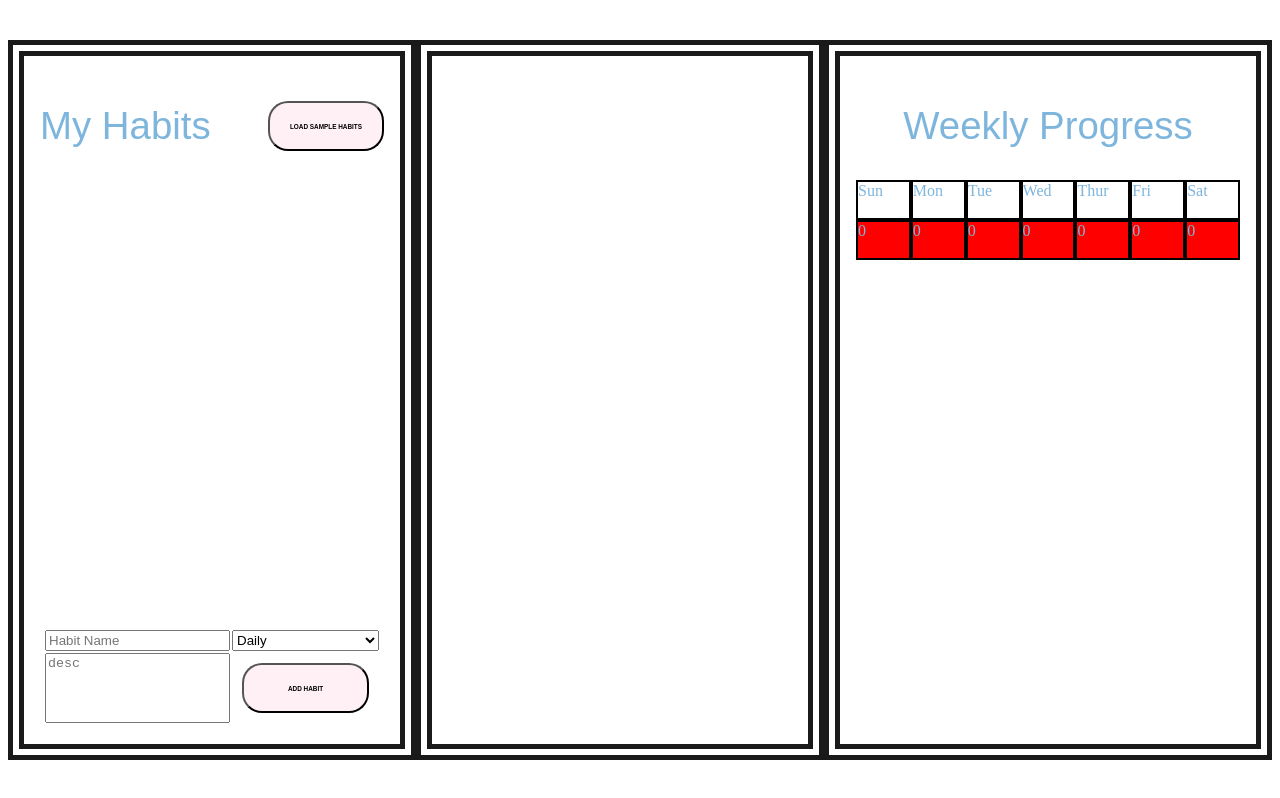
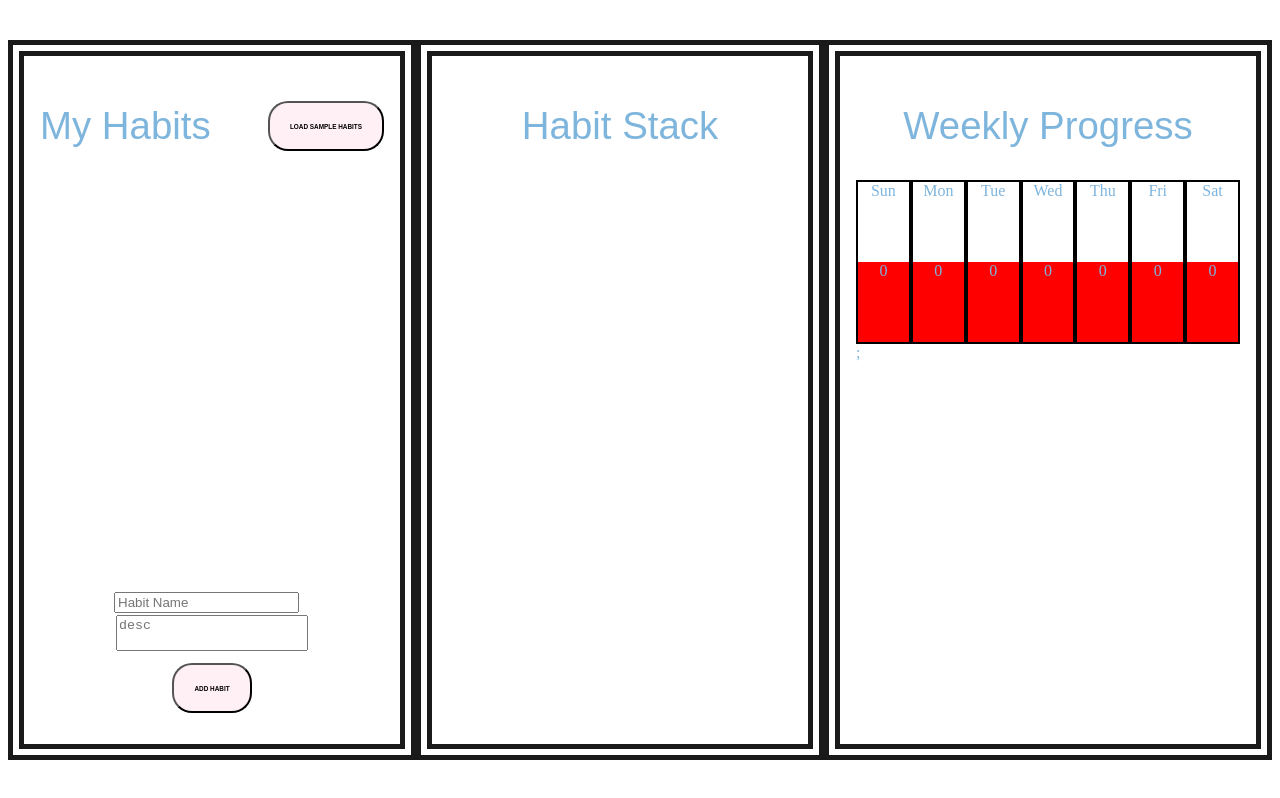
Before and after one commit to MatCre/Habit-Tracker, a React (Create React App) app in the folder habit-tracker/: page / in a window 1280 px wide. Built offline with nearby package versions, Linux system fonts and the light colour scheme.

Commit message:
Basic functionality done. You can add a habit, complete a habit, your week progress is incremented and the color updated

```diff
--- a/habit-tracker/src/Sass/Components/_addHabitForm.scss
+++ b/habit-tracker/src/Sass/Components/_addHabitForm.scss
@@ -1,11 +1,16 @@
 .habit-form-edit {
-    display: grid;
-    grid-template-columns: 1fr 1fr;
-    gap: 2px;
+    display: flex;
+    flex-direction: column;
+    align-items: center;
     padding: 5px;
     min-height: 10vh;
+    input {
+        align-self: flex-start;
+    }
     textarea {
         resize: none;
+        margin: 2px;
+        width: 15vw;
     }
     button {
         margin: 10px;
--- a/habit-tracker/src/Sass/Components/_weeklyTracker.scss
+++ b/habit-tracker/src/Sass/Components/_weeklyTracker.scss
@@ -1,9 +1,21 @@
 .week-prog-wrap {
     display: grid;
+    align-content: space-between;
     grid-template-columns: repeat(7, 1fr);
-    grid-template-rows: 1fr 1fr;
+    grid-template-rows: 1fr 1f;
     width: 30vw;
     height: 10vh;
+}
+
+.day-wrap {
+    display: flex;
+    flex-direction: column;
+    min-height: 10vhpx;
+    span {
+        display: block;
+        text-align: center;
+        height: 10vh;
+    }
 }
 
 .week-prog-wrap > * {
--- a/habit-tracker/src/Sass/app.scss
+++ b/habit-tracker/src/Sass/app.scss
@@ -24,7 +24,7 @@
 }
 
 .habit-list {
-    overflow: scroll;
+    overflow: auto;
     max-height: 50vh;
 }
 
--- a/habit-tracker/src/components/AddHabitForm.js
+++ b/habit-tracker/src/components/AddHabitForm.js
@@ -3,21 +3,28 @@ import PropTypes from 'prop-types';
 import '../Sass/Components/_addHabitForm.scss';
 
 class AddHabitForm extends React.Component {
+    nameRef = React.createRef();
+    descRef = React.createRef();
+    addedRef = React.createRef();
 
-    // createHabit = (event) => {
-    //     event.preventDefault();
-    //     console.log(event);
-    // }
+    createHabit = (event) => {
+        event.preventDefault();
+        console.log(event);
+        const habit = {
+            habitName: this.nameRef.current.value,
+            habitDesc: this.descRef.current.value,
+            added: false
+        }
+        this.props.addHabit(habit)
+        //refresh the form
+        event.currentTarget.reset();
+    }
 
     render() {
         return(
-            <form className="habit-form-edit" >
-                <input name="name" type="text" placeholder="Habit Name" />
-                <select name="frequency" placeholder="Daily">
-                    <option value="daily">Daily</option>
-                    <option value="wekkly">Weekly</option>
-                </select>
-                <textarea name="desc" placeholder="desc" />
+            <form className="habit-form-edit" onSubmit={this.createHabit} >
+                <input name="name" ref={this.nameRef} type="text" placeholder="Habit Name"  autoComplete='off'/>
+                <textarea name="desc" ref={this.descRef} placeholder="desc" />
                 <button type="submit">Add Habit</button>
             </form>
         )
--- a/habit-tracker/src/components/App.js
+++ b/habit-tracker/src/components/App.js
@@ -12,8 +12,15 @@ class App extends React.Component {
     state = {
         habits: {},
         habitStack: {},
-        weeklyTrack: [0,0,0,0,0,0,0]
+        weeklyTrack: {Sun: 0,
+            Mon: 0,
+            Tue: 0,
+            Wed: 0,
+            Thu: 0,
+            Fri: 0,
+            Sat: 0
     }
+}
 
     componentDidMount() {
         const localStorageRef1 = localStorage.getItem('habitStack');
@@ -30,6 +37,21 @@ class App extends React.Component {
 
         localStorage.setItem('habitStack', JSON.stringify(this.state.habitStack));
         localStorage.setItem('weeklyTrack', JSON.stringify(this.state.weeklyTrack));
+    }
+
+    addHabit = (habit) => {
+        //1. Take a copy of the exhisting state
+        const habits = {...this.state.habits};
+        //2. Add our new habit to that variable
+        habits[`habit${Date.now()}`] = habit;
+        //3. set the new fishes object to state
+        this.setState({habits,})
+    }
+
+    removeHabit = (key) => {
+        const habits = {...this.state.habits};
+        delete habits[key];
+        this.setState({habits})
     }
 
     addToHabitStack = (key) => {
@@ -54,16 +76,36 @@ class App extends React.Component {
         //Copy the state of weeklyTrack
         const weeklyTrack = {...this.state.weeklyTrack}
         //Get the value of the array value i want to incremenet
-        let valueToIncrement = weeklyTrack[today];
+        let day;
+        switch (today) {
+            case 0:
+              day = "Sun";
+              break;
+            case 1:
+              day = "Mon";
+              break;
+            case 2:
+               day = "Tue";
+              break;
+            case 3:
+              day = "Wed";
+              break;
+            case 4:
+              day = "Thu";
+              break;
+            case 5:
+              day = "Fri";
+              break;
+            case 6:
+              day = "Sat";
+          }
+        let valueToIncrement = weeklyTrack[day];
         //Increment that value
         valueToIncrement ++
         //Set todays value to that incremented value
-        weeklyTrack[today] = valueToIncrement;
+        weeklyTrack[day] = valueToIncrement;
         //Set the state of weekly track to the new values.
         this.setState({ weeklyTrack })
-
-
-
     }
 
     completeHabitInHabitStack = (key) => {
@@ -93,12 +135,14 @@ class App extends React.Component {
                         key={key}
                         details={this.state.habits[key]}
                         addToHabitStack={this.addToHabitStack}
+                        removeHabit={this.removeHabit}
                         index={key}
                         />)}
                     </ul>
-                    <AddHabitForm />
+                    <AddHabitForm addHabit={this.addHabit}/>
                 </div>
                 <div className="stack-wrap">
+                        <h2>Habit Stack</h2>
                     {Object.keys(this.state.habitStack).map(key =>
                         <HabitCard
                         key={key}
--- a/habit-tracker/src/components/HabitCard.js
+++ b/habit-tracker/src/components/HabitCard.js
@@ -40,6 +40,7 @@ class HabitCard extends React.Component {
                             }
                     ref={this.buttonTextRef}
                             ></button>
+                            <button className="delete-habit" onClick={() => this.props.removeHabit(this.props.index)}>Remove</button>
 
                 </div>
             </div>
--- a/habit-tracker/src/components/WeeklyTracker.js
+++ b/habit-tracker/src/components/WeeklyTracker.js
@@ -4,28 +4,36 @@ import '../Sass/Components/_weeklyTracker.scss';
 class WeeklyTracker extends React.Component {
 
 
+
+
+    createDayDiv = (key, value) => {
+        if(value === 0) {
+        return <div className="day-wrap" key={key} >
+                    <div className={key}><span>{key}</span></div>
+                    <div className="day-track" ><span>{value}</span></div>
+               </div>
+        } else if (value > 0 && value <= 4) {
+            return <div className="day-wrap" key={key} >
+            <div className={key}><span>{key}</span></div>
+            <div className="day-track-some" ><span>{value}</span></div>
+       </div>
+        } else {
+            return <div className="day-wrap" key={key} >
+                    <div className={key}><span>{key}</span></div>
+                    <div className="day-track-all" ><span>{value}</span></div>
+               </div>
+        }
+    }
+
     render() {
 
-        const weeklyTrack = {...this.props.weeklyTrack}
-
         return (
-            <div className="tracker-wrap">
+            <div className="tracker-wrap" >
                 <h2>Weekly Progress</h2>
                 <div className="week-prog-wrap">
-                        <div className="sunday">Sun</div>
-                        <div className="monday">Mon</div>
-                        <div className="tuesday">Tue</div>
-                        <div className="wednesday">Wed</div>
-                        <div className="thursday">Thur</div>
-                        <div className="friday">Fri</div>
-                        <div className="saturday">Sat</div>
-                        <div id="day1" className="day-track"><span>{(weeklyTrack[0])}</span></div>
-                        <div id="day2" className="day-track"><span>{(weeklyTrack[1])}</span></div>
-                        <div id="day3" className="day-track"><span>{(weeklyTrack[2])}</span></div>
-                        <div id="day4" className="day-track"><span>{(weeklyTrack[3])}</span></div>
-                        <div id="day5" className="day-track"><span>{(weeklyTrack[4])}</span></div>
-                        <div id="day6" className="day-track"><span>{(weeklyTrack[5])}</span></div>
-                        <div id="day7" className="day-track"><span>{(weeklyTrack[6])}</span></div>
+                        {Object.keys(this.props.weeklyTrack).map(key =>
+                            this.createDayDiv(key,this.props.weeklyTrack[key])
+                        )};
                 </div>
             </div>
         )
--- a/habit-tracker/src/sampleHabits.js
+++ b/habit-tracker/src/sampleHabits.js
@@ -4,31 +4,26 @@ const habits = {
     habit1: {
         habitName: 'Brush Teeth',
         habitDesc: 'A simple teeth brushing habit',
-        habitLength: 'short',
         added: false
     },
     habit2: {
         habitName: 'Floss Teeth',
         habitDesc: 'A simple flossing habit',
-        habitLength: 'short',
         added: false
     },
     habit3: {
         habitName: 'Use Resistance Bands',
         habitDesc: 'Excericise for ten minutes using resistance bands',
-        habitLength: 'medium',
         added: false
     },
     habit4: {
         habitName: 'Lift Weights',
         habitDesc: 'Excercise by lifting weights',
-        habitLength: 'medium',
         added: false
     },
     habit5: {
         habitName: 'Read 1 Chapter',
         habitDesc: 'Read atleast one chapter of a book',
-        habitLength: 'medium',
         added: false
     },
 
```
